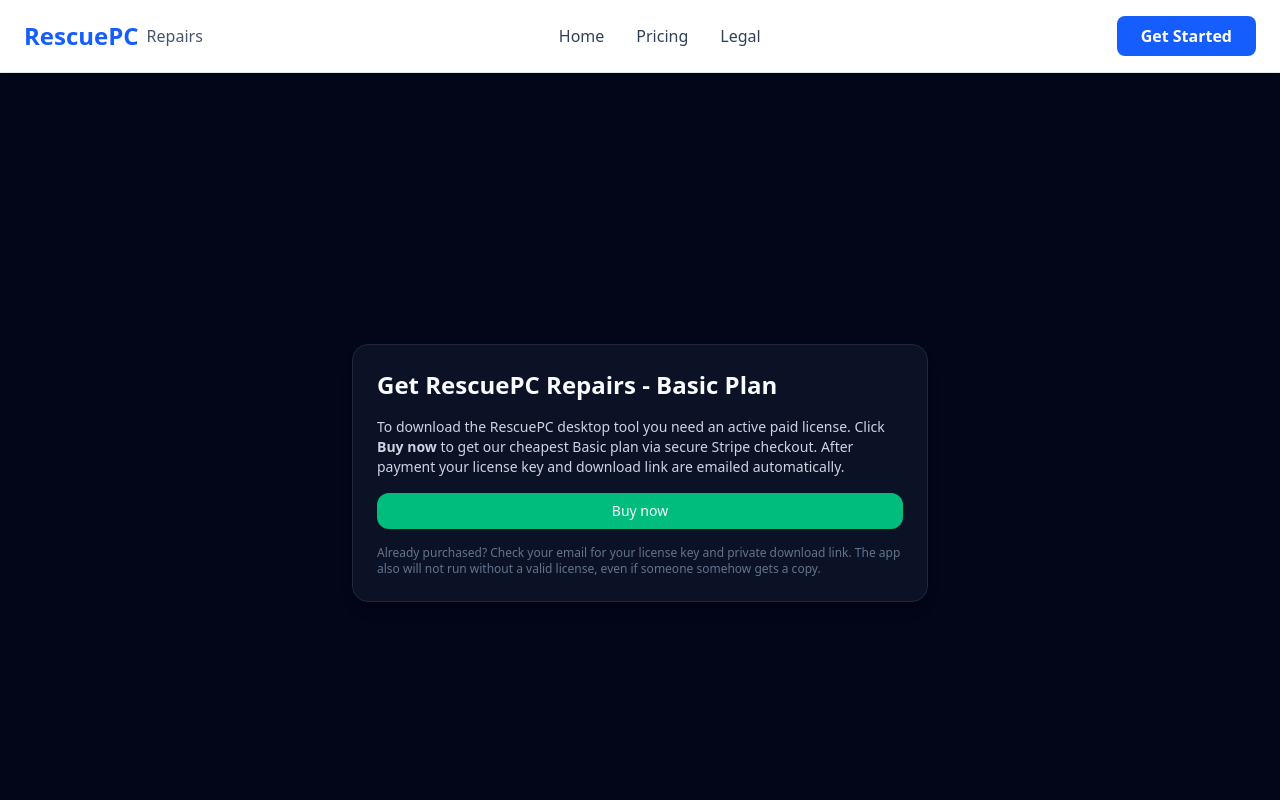
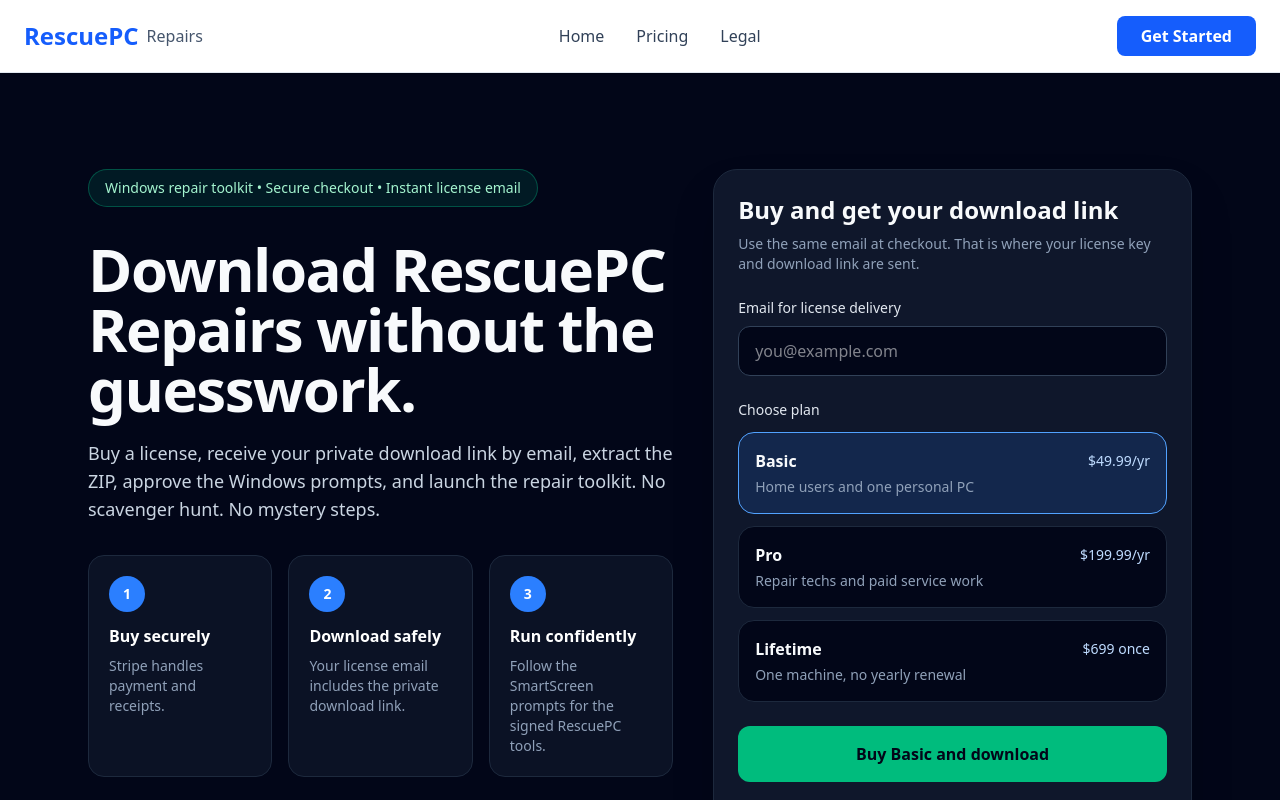
Before and after one commit to RescuePC/RescuePC-Repairs, a Next.js app: page /download in a window 1280 px wide. Shown: the top 800 px of the page. Built offline with nearby package versions, Linux system fonts and the light colour scheme.

Commit message:
fix(download): make checkout path customer-ready

```diff
--- a/src/app/download/page.tsx
+++ b/src/app/download/page.tsx
@@ -1,58 +1,149 @@
 'use client';
 
-import { useState } from 'react';
+import Link from 'next/link';
+import { useMemo, useState } from 'react';
+
+const plans = [
+  { id: 'basic', name: 'Basic', price: '$49.99/yr', bestFor: 'Home users and one personal PC' },
+  { id: 'pro', name: 'Pro', price: '$199.99/yr', bestFor: 'Repair techs and paid service work' },
+  { id: 'lifetime', name: 'Lifetime', price: '$699 once', bestFor: 'One machine, no yearly renewal' },
+] as const;
+
+type PlanId = (typeof plans)[number]['id'];
 
 export default function DownloadPage() {
+  const [email, setEmail] = useState('');
+  const [selectedPlan, setSelectedPlan] = useState<PlanId>('basic');
   const [loading, setLoading] = useState(false);
   const [error, setError] = useState<string | null>(null);
+
+  const selectedPlanLabel = useMemo(
+    () => plans.find((plan) => plan.id === selectedPlan)?.name ?? 'Basic',
+    [selectedPlan]
+  );
 
   async function handleBuyNow() {
     try {
       setLoading(true);
       setError(null);
 
+      const normalizedEmail = email.trim().toLowerCase();
+      if (!normalizedEmail || !normalizedEmail.includes('@')) {
+        throw new Error('Enter the email address where you want your license and download link sent.');
+      }
+
       const res = await fetch('/api/checkout', {
         method: 'POST',
         headers: { 'Content-Type': 'application/json' },
-        body: JSON.stringify({ planId: 'basic' })
+        body: JSON.stringify({
+          plan: selectedPlan,
+          customerEmail: normalizedEmail,
+          tenantId: 'default',
+        }),
       });
 
+      const data = await res.json().catch(() => ({}));
+
       if (!res.ok) {
-        const error = await res.json().catch(() => ({}));
-        throw new Error(error.message || 'Failed to start checkout');
+        throw new Error(data.error || data.message || 'Failed to start secure checkout.');
       }
 
-      const { checkoutUrl } = await res.json();
-
+      const checkoutUrl = data.checkoutUrl || data.url;
       if (!checkoutUrl) {
-        throw new Error('No checkout URL received');
+        throw new Error('Checkout did not return a Stripe URL. Please contact support@rescuepcrepairs.com.');
       }
 
-      // Redirect to Stripe Checkout
       window.location.href = checkoutUrl;
-
-    } catch (err: any) {
+    } catch (err: unknown) {
       console.error('Buy now error:', err);
-      setError(err.message || 'Failed to start checkout. Please try again.');
+      setError(err instanceof Error ? err.message : 'Failed to start checkout. Please try again.');
       setLoading(false);
     }
   }
 
   return (
-    <main className="min-h-screen flex items-center justify-center bg-slate-950 text-slate-50 px-4">
-      <div className="max-w-xl w-full rounded-2xl border border-slate-800 bg-slate-900/70 p-6 shadow-lg space-y-4">
-        <h1 className="text-2xl font-semibold">
-          Get RescuePC Repairs - Basic Plan
+    <main className="min-h-screen bg-slate-950 text-slate-50">
+      <section className="mx-auto grid max-w-6xl gap-10 px-6 py-16 lg:grid-cols-[1.1fr_0.9fr] lg:py-24">
+        <div className="space-y-8">
+          <div className="inline-flex rounded-full border border-emerald-400/30 bg-emerald-400/10 px-4 py-2 text-sm font-medium text-emerald-200">
+            Windows repair toolkit • Secure checkout • Instant license email
+          </div>
+
+          <div className="space-y-5">
+            <h1 className="text-4xl font-bold tracking-tight md:text-6xl">
+              Download RescuePC Repairs without the guesswork.
             </h1>
+            <p className="max-w-2xl text-lg text-slate-300">
+              Buy a license, receive your private download link by email, extract the ZIP, approve the Windows prompts, and launch the repair toolkit. No scavenger hunt. No mystery steps.
+            </p>
+          </div>
 
-        <p className="text-sm text-slate-300">
-          To download the RescuePC desktop tool you need an active paid license.
-          Click <strong>Buy now</strong> to get our cheapest Basic plan via secure Stripe checkout. After payment
-          your license key and download link are emailed automatically.
+          <div className="grid gap-4 sm:grid-cols-3">
+            {[
+              ['1', 'Buy securely', 'Stripe handles payment and receipts.'],
+              ['2', 'Download safely', 'Your license email includes the private download link.'],
+              ['3', 'Run confidently', 'Follow the SmartScreen prompts for the signed RescuePC tools.'],
+            ].map(([number, title, body]) => (
+              <div key={number} className="rounded-2xl border border-slate-800 bg-slate-900/70 p-5">
+                <div className="mb-3 flex h-9 w-9 items-center justify-center rounded-full bg-blue-500 text-sm font-bold text-white">
+                  {number}
+                </div>
+                <h2 className="font-semibold text-white">{title}</h2>
+                <p className="mt-2 text-sm text-slate-400">{body}</p>
+              </div>
+            ))}
+          </div>
+
+          <div className="rounded-2xl border border-amber-400/30 bg-amber-400/10 p-5 text-sm text-amber-100">
+            <strong>Windows SmartScreen note:</strong> On first launch, Windows may ask you to approve <code>RescuePCRepairs.exe</code> and the helper <code>runner.exe</code> separately. Click <strong>More info</strong> → <strong>Run anyway</strong> only if the publisher/file name matches RescuePC and you downloaded it from rescuepcrepairs.com.
+          </div>
+        </div>
+
+        <div className="rounded-3xl border border-slate-800 bg-slate-900 p-6 shadow-2xl">
+          <div className="mb-6">
+            <h2 className="text-2xl font-bold">Buy and get your download link</h2>
+            <p className="mt-2 text-sm text-slate-400">
+              Use the same email at checkout. That is where your license key and download link are sent.
             </p>
+          </div>
+
+          <label className="block text-sm font-medium text-slate-200" htmlFor="download-email">
+            Email for license delivery
+          </label>
+          <input
+            id="download-email"
+            type="email"
+            autoComplete="email"
+            value={email}
+            onChange={(event) => setEmail(event.target.value)}
+            placeholder="you@example.com"
+            className="mt-2 w-full rounded-xl border border-slate-700 bg-slate-950 px-4 py-3 text-white outline-none ring-blue-500 transition focus:ring-2"
+          />
+
+          <div className="mt-6 space-y-3">
+            <p className="text-sm font-medium text-slate-200">Choose plan</p>
+            {plans.map((plan) => (
+              <button
+                key={plan.id}
+                type="button"
+                onClick={() => setSelectedPlan(plan.id)}
+                className={`w-full rounded-2xl border p-4 text-left transition ${
+                  selectedPlan === plan.id
+                    ? 'border-blue-400 bg-blue-500/15'
+                    : 'border-slate-800 bg-slate-950 hover:border-slate-600'
+                }`}
+              >
+                <div className="flex items-center justify-between gap-4">
+                  <span className="font-semibold">{plan.name}</span>
+                  <span className="text-sm text-blue-200">{plan.price}</span>
+                </div>
+                <p className="mt-1 text-sm text-slate-400">{plan.bestFor}</p>
+              </button>
+            ))}
+          </div>
 
           {error && (
-          <p className="text-sm text-red-400">
+            <p className="mt-5 rounded-xl border border-red-400/30 bg-red-500/10 p-3 text-sm text-red-200">
               {error}
             </p>
           )}
@@ -61,17 +152,21 @@
             type="button"
             onClick={handleBuyNow}
             disabled={loading}
-          className="w-full rounded-xl py-2 text-sm font-medium bg-emerald-500 hover:bg-emerald-400 disabled:opacity-60 disabled:cursor-not-allowed"
+            className="mt-6 w-full rounded-xl bg-emerald-500 px-6 py-4 text-base font-bold text-slate-950 transition hover:bg-emerald-400 disabled:cursor-not-allowed disabled:opacity-60"
           >
-          {loading ? "Redirecting to checkout..." : "Buy now"}
+            {loading ? 'Opening secure checkout...' : `Buy ${selectedPlanLabel} and download`}
           </button>
 
-        <p className="text-xs text-slate-500">
-          Already purchased? Check your email for your license key and private download
-          link. The app also will not run without a valid license, even if someone
-          somehow gets a copy.
-        </p>
+          <div className="mt-5 flex flex-col gap-2 text-sm text-slate-400 sm:flex-row sm:items-center sm:justify-between">
+            <Link href="/pricing" className="text-blue-300 hover:text-blue-200">
+              Compare all plans
+            </Link>
+            <Link href="/install" className="text-blue-300 hover:text-blue-200">
+              See install steps
+            </Link>
           </div>
+        </div>
+      </section>
     </main>
   );
 }
```
Lines whose indentation alone changed are shown as unchanged.
